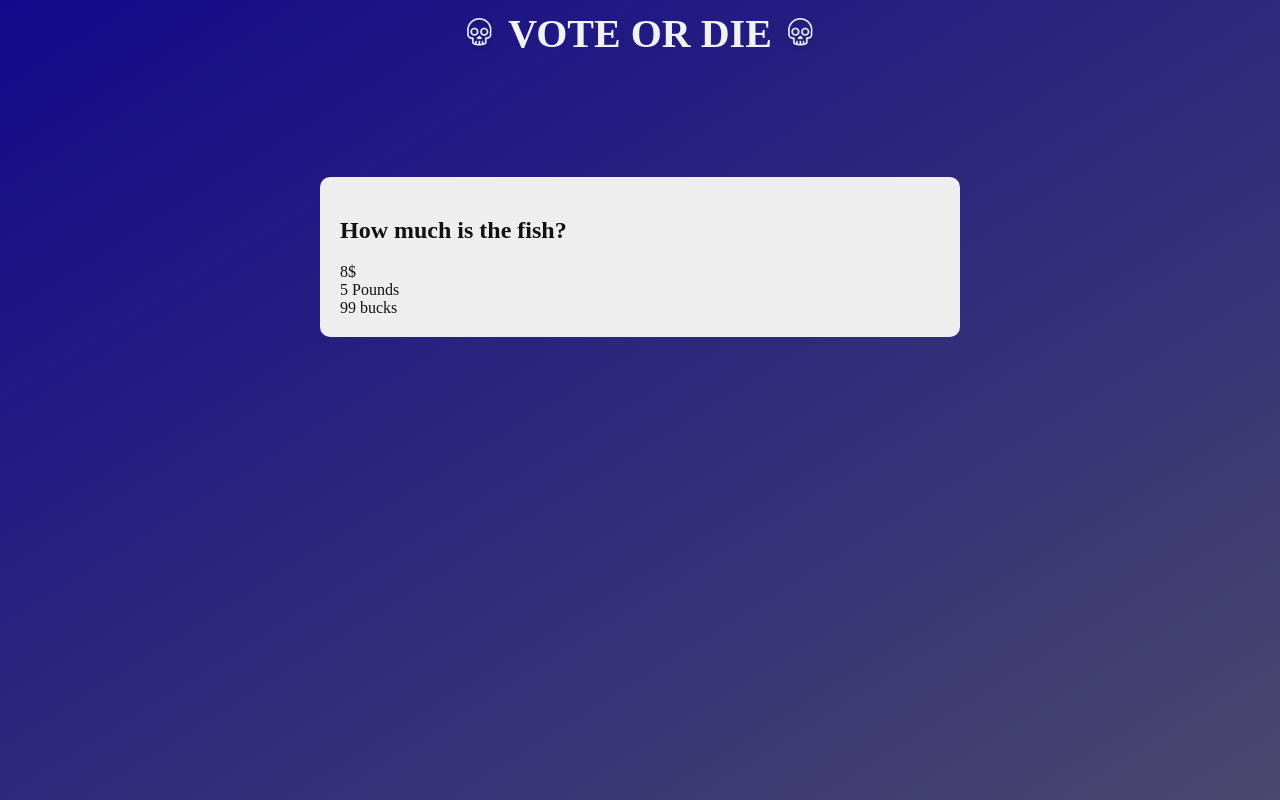
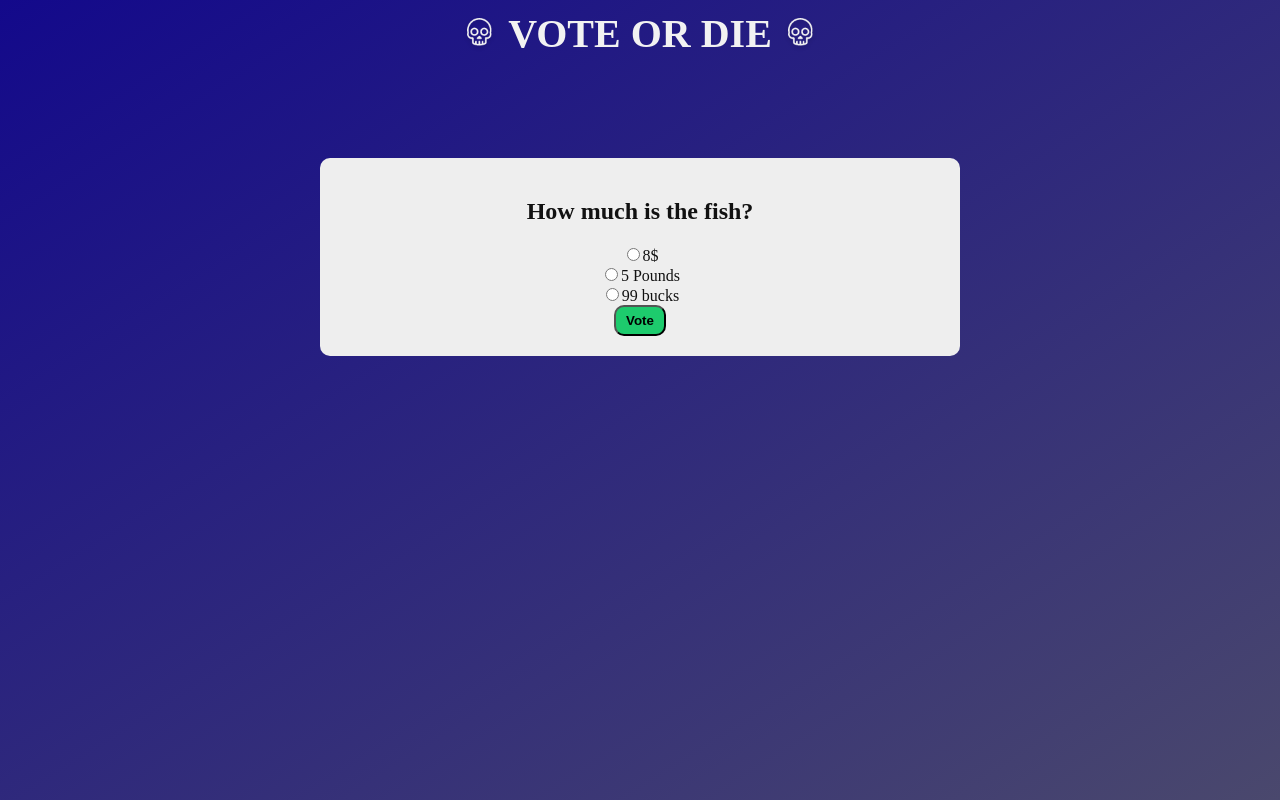
Before and after one commit to lmachens/vote-or-die, a React (Create React App) app: page /polls/1/vote in a window 1280 px wide. Built offline with nearby package versions, Linux system fonts and the light colour scheme; data requests are answered from the project's data file; a web font is replaced by a local one.

Commit message:
Add voting (#15)
* Add voting

* Outsourced form component

```diff
--- a/db.json
+++ b/db.json
@@ -5,35 +5,58 @@
       "question": "How much is the fish?",
       "answerOne": "8$",
       "answerTwo": "5 Pounds",
-      "answerThree": "99 bucks"
+      "answerThree": "99 bucks",
+      "votes": [
+        "answerOne",
+        "answerTwo",
+        "answerTwo",
+        "answerTwo"
+      ]
     },
     {
       "id": 2,
       "question": "How much is the cat?",
       "answerOne": "15$",
       "answerTwo": "15 Pounds",
-      "answerThree": "199 bucks"
+      "answerThree": "199 bucks",
+      "votes": []
     },
     {
       "question": "How much is the dog?",
       "answerOne": "25$",
       "answerTwo": "15 Pounds",
       "answerThree": "199 bucks",
-      "id": 3
+      "id": 3,
+      "votes": []
     },
     {
       "question": "What do you like to drink?",
       "answerOne": "Corona beer",
       "answerTwo": "Water",
       "answerThree": "Vodka",
-      "id": 4
+      "id": 4,
+      "votes": []
     },
     {
       "question": "What do you like to play tonight?",
       "answerOne": "Mario Parteyyy!!",
       "answerTwo": "Zelda",
       "answerThree": "Tekken 3",
-      "id": 5
+      "id": 5,
+      "votes": [
+        "answerTwo",
+        "answerThree",
+        "answerOne",
+        "answerTwo"
+      ]
+    },
+    {
+      "question": "What to do?",
+      "answerOne": "a",
+      "answerTwo": "b",
+      "answerThree": "c",
+      "id": 6,
+      "votes": []
     }
   ]
 }
--- a/src/App.js
+++ b/src/App.js
@@ -23,7 +23,7 @@ function App() {
           <Route exact path="/">
             <Add />
           </Route>
-          <Route path="/vote">
+          <Route path="/polls/:pollId/vote">
             <Vote />
           </Route>
           <Route path="/polls/:pollId">
--- /dev/null
+++ b/src/components/Form.js
@@ -0,0 +1,9 @@
+import styled from '@emotion/styled';
+
+const Form = styled.form`
+  display: flex;
+  flex-direction: column;
+  align-items: center;
+`;
+
+export default Form;
--- a/src/pages/Add.js
+++ b/src/pages/Add.js
@@ -2,12 +2,7 @@ import React from 'react';
 import Card from '../components/Card';
 import Button from '../components/Button';
 import styled from '@emotion/styled';
-
-const Form = styled.form`
-  display: flex;
-  flex-direction: column;
-  align-items: center;
-`;
+import Form from '../components/Form';
 
 const Input = styled.input`
   width: 100%;
@@ -42,7 +37,8 @@ function Add() {
       question: question,
       answerOne: answerOne,
       answerTwo: answerTwo,
-      answerThree: answerThree
+      answerThree: answerThree,
+      votes: []
     };
 
     const response = await fetch(
--- a/src/pages/Vote.js
+++ b/src/pages/Vote.js
@@ -1,11 +1,86 @@
 import React from 'react';
-import { Link } from 'react-router-dom';
 import Card from '../components/Card';
+import { useParams, useHistory } from 'react-router-dom';
+import styled from '@emotion/styled';
+import Button from '../components/Button';
+import Form from '../components/Form';
+
+const Label = styled.label`
+  display: block;
+`;
+
+const POLLS_API_URL =
+  process.env.REACT_APP_POLLS_API ||
+  'https://my-json-server.typicode.com/lmachens/vote-or-die/polls';
 
 function Vote() {
+  const { pollId } = useParams();
+  const history = useHistory();
+  const [poll, setPoll] = React.useState(null);
+  const [answer, setAnswer] = React.useState(null);
+
+  React.useEffect(() => {
+    async function getPoll() {
+      const response = await fetch(`${POLLS_API_URL}/${pollId}`);
+      const poll = await response.json();
+      setPoll(poll);
+    }
+
+    getPoll();
+  }, [pollId]);
+
+  async function handleSubmit(event) {
+    event.preventDefault();
+
+    const newPoll = { ...poll };
+    newPoll.votes.push(answer);
+
+    await fetch(`${POLLS_API_URL}/${pollId}`, {
+      method: 'PATCH',
+      headers: {
+        'Content-Type': 'application/json'
+      },
+      body: JSON.stringify(newPoll)
+    });
+    history.push(`/polls/${poll.id}`);
+  }
+
   return (
     <Card>
-      Vote <Link to="/result">Result</Link>
+      <Form onSubmit={handleSubmit}>
+        <h2>{poll?.question}</h2>
+        <Label>
+          <input
+            type="radio"
+            name="answer"
+            value="answerOne"
+            checked={answer === 'answerOne'}
+            onChange={event => setAnswer(event.target.value)}
+          />
+          {poll?.answerOne}
+        </Label>
+        <Label>
+          <input
+            type="radio"
+            name="answer"
+            value="answerTwo"
+            checked={answer === 'answerTwo'}
+            onChange={event => setAnswer(event.target.value)}
+          />
+          {poll?.answerTwo}
+        </Label>
+        <Label>
+          <input
+            type="radio"
+            name="answer"
+            value="answerThree"
+            checked={answer === 'answerThree'}
+            onChange={event => setAnswer(event.target.value)}
+          />
+          {poll?.answerThree}
+        </Label>
+        <Button>Vote</Button>
+      </Form>
     </Card>
   );
 }
```
